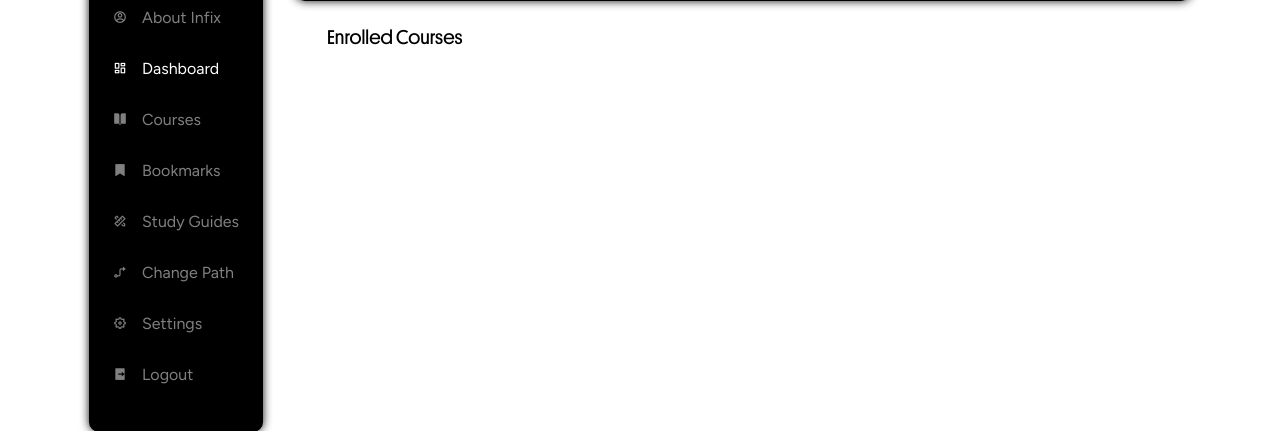
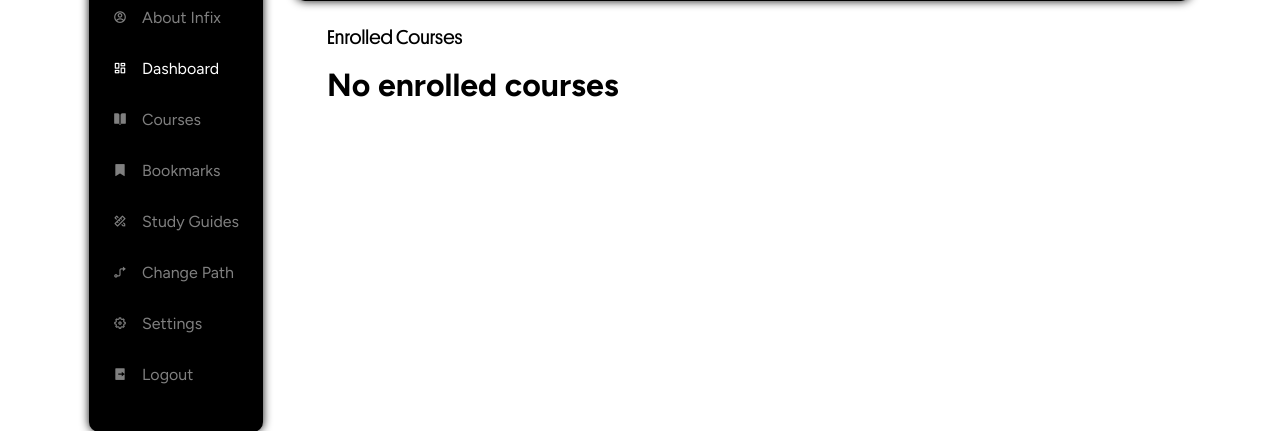
Before and after one commit to ismailsilat7/Infix, a Flask app: template templates/dashboard.html in a window 1280 px wide. Shown: the part 231-662 px from the top of the page. Run offline with Flask 3, Linux system fonts and the light colour scheme; the template is opened without the code that fills it, so the values that code supplies are empty; some libraries are stand-ins or nearby versions.

Commit message:
update dashboard.html when no enrolled courses

```diff
--- a/templates/dashboard.html
+++ b/templates/dashboard.html
@@ -84,12 +84,17 @@
             <h3>Biology</h3>
             <button><a href="">View</a></button>
           </div> -->
+         {% if enrolled_courses %}
          {% for course in enrolled_courses %}
          <div class="course-card">
            <h3>{{ course.name}} <br> <div class="course-code">{{ course.course_code }}</div></h3>
            <button><a href="/course/{{ course.course_code | replace(' ', '-') }}">View</a></button>
          </div>
          {% endfor %}
+         {% else %}
+         <h1>No enrolled courses</h1>
+         {% endif %}
+
         </div>
       </div>
     </div>
```
Also changed, not shown: data/infix.db, 1 other file. Lines whose indentation alone changed are shown as unchanged.
